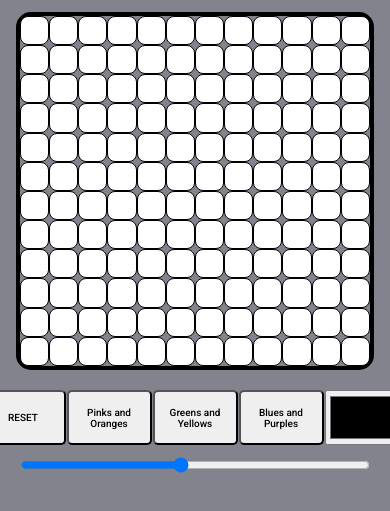
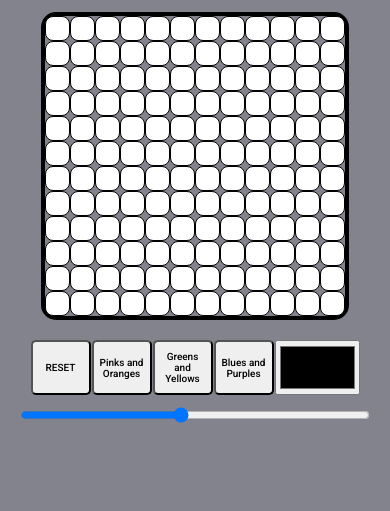
Before and after one commit to kjacobson351/sketch-a-roo, a plain HTML site: page index.html in a window 390 px wide. Shown: the part 77-588 px from the top of the page. Drawn offline with Linux system fonts and the light colour scheme.

Commit message:
adjust mobile styles

```diff
--- a/styles.css
+++ b/styles.css
@@ -119,8 +119,8 @@ body{
 
     @media all and (max-width:500px){
 .grid {
-    height: 350px;
-    width: 350px;
+    height: 300px;
+    width: 300px;
     margin-bottom: 20px;
 }
 
@@ -134,6 +134,7 @@ body{
 
 .colorChoices button {
     font-size: 10px;
+    width: 60px;
 }
 
 #rangeSlider{
```
